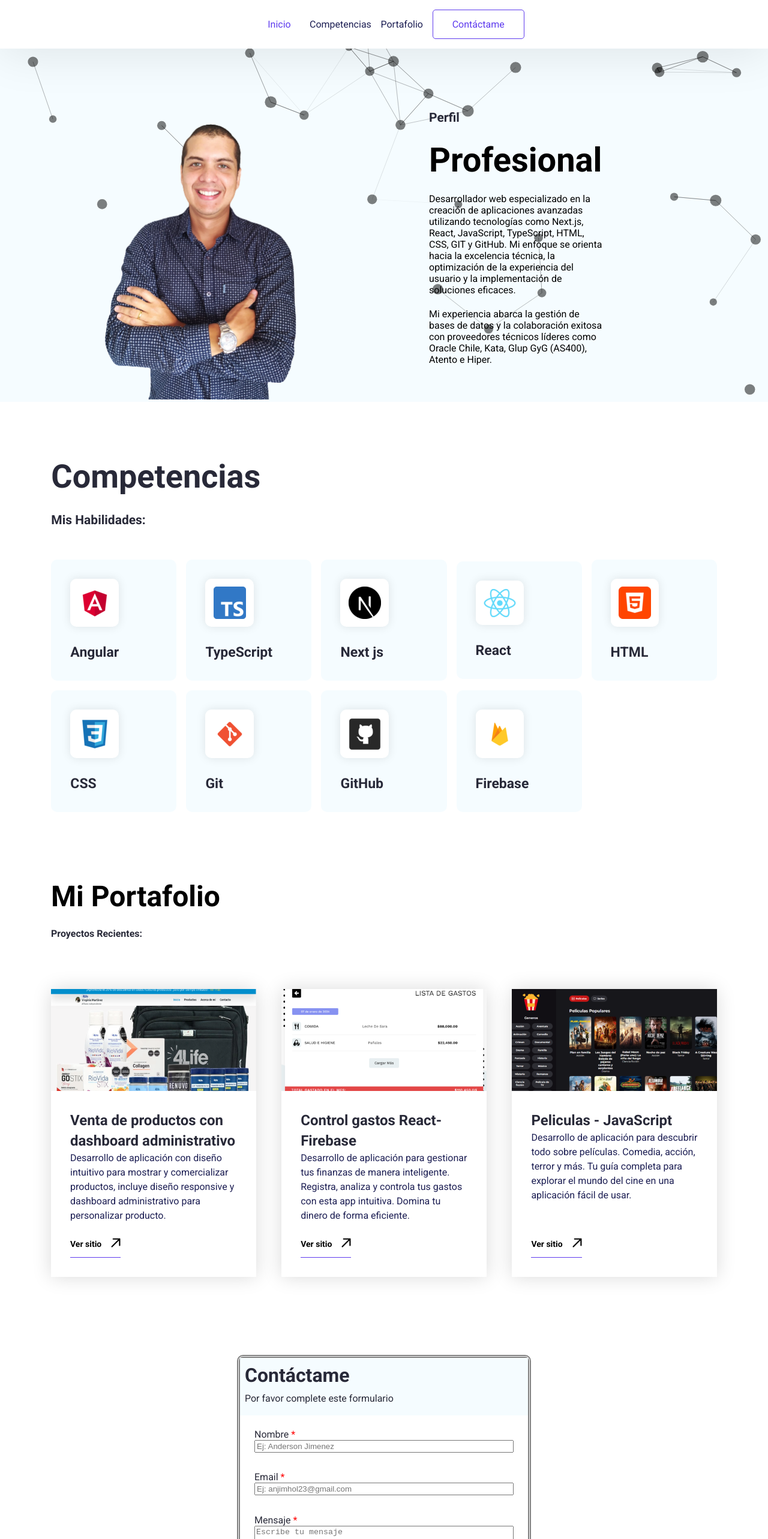
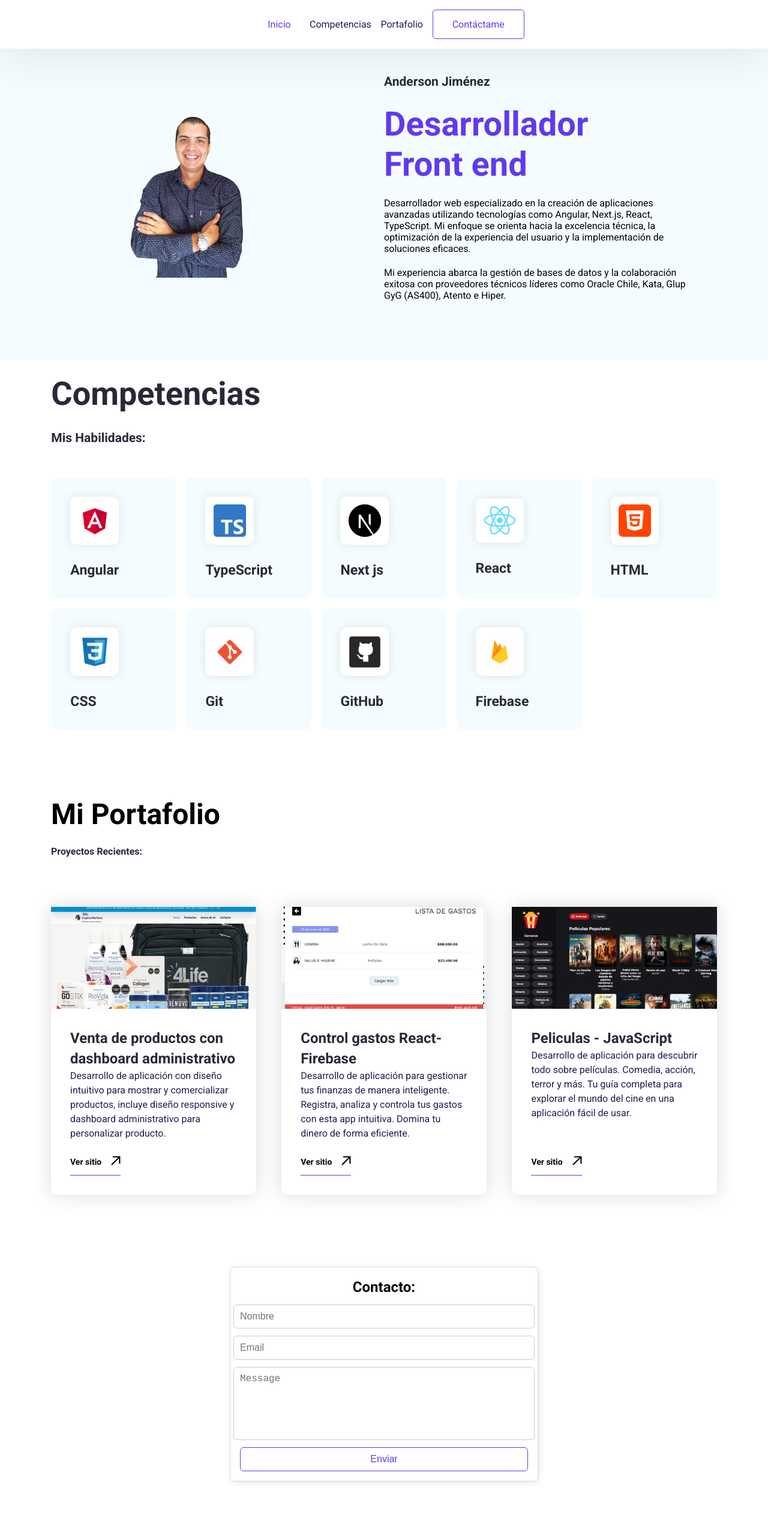
Before and after one commit to AJimenezHolguin/portafolio-espanol, a React (Create React App) app: page / in a window 1280 px wide. Shown: the top 2566 px of the page at 60% size. Built offline with nearby package versions, Linux system fonts and the light colour scheme.

Commit message:
organizando porfolio

```diff
--- a/src/App.css
+++ b/src/App.css
@@ -83,6 +83,7 @@ h1,h2,h3,h4,h5,h6,p{
     font-size: 56px;
     font-weight: 700;
     line-height: 67px;
+    color: var(--primary);
  }
  h2{
     font-size: 48px;
@@ -147,7 +148,6 @@ h1,h2,h3,h4,h5,h6,p{
     display: flex;
     justify-content: center;
     align-items: center;
-    /* padding: 15px 85.333px; */
     background: var(--white);
     box-shadow: 0px 5.333px 80px 0 rgba(0, 0, 0, 0.1);
     position: fixed;
@@ -160,7 +160,6 @@ h1,h2,h3,h4,h5,h6,p{
     display: flex;
     align-items: center;
     gap: 15.667px;
-    /* gap: 42.667px; */
     text-decoration: none;
 }
 .navbar--items ul > li > a{
@@ -183,14 +182,12 @@ h1,h2,h3,h4,h5,h6,p{
 
 /* Hero Section Style*/
 .hero--section{
-    position: relative;
+    /* position: relative; */
     display: grid;
     grid-template-columns: repeat(2, 1fr);
     padding: 90.333px 133.333px 0px;
     align-items: center;
     justify-content: space-between;
-    gap: 150px;
-    /* background-color: var(--bg-shade); */
     overflow: hidden;
     z-index: -1;
 
@@ -205,7 +202,7 @@ h1,h2,h3,h4,h5,h6,p{
 }
 
 .tsParticles {
-  height: 850px;
+  height: 600px;
 }
 
 .hero--section--content{
@@ -247,7 +244,7 @@ h1,h2,h3,h4,h5,h6,p{
 /*Skills Section Style*/
 .skills--section{
     display: flex;
-    padding: 90px 85.33px 0px;
+    padding: 120px 85.33px 0px;
     flex-direction: column;
     justify-content: center;
     align-items: flex-start;
@@ -259,6 +256,7 @@ h1,h2,h3,h4,h5,h6,p{
     font-weight: 700;
     line-height: 77px;
 }
+
 .skills--section--container{
     display: grid;
     justify-content: center;
@@ -276,7 +274,7 @@ h1,h2,h3,h4,h5,h6,p{
     border-radius: 10.6px;
     background: var(--bg-shade);
 
-}
+}.portfolio--section--card:hover,
 .skills--section--card:hover{
    border-bottom: 4px solid var(--primary);
 }
@@ -316,15 +314,15 @@ h1,h2,h3,h4,h5,h6,p{
 /*About Us*/
 .about--section{
     display: grid;
-    /* padding: 85px 85.3px 0px; */
     align-items: center;
     gap: 114.6px;
-    grid-template-columns: repeat(2, 1fr);
+
 
 }
 .about--section--img > img{
-    width: 100%;
-    height: 100%;
+    width: 50%;
+    height: 50%;
+    padding-left: 60px;
 }
 /*My Porfolio Start*/
 .portfolio--section{
@@ -373,8 +371,7 @@ h1,h2,h3,h4,h5,h6,p{
     flex: 1 0 0;
     background: var(--white);
     box-shadow: 0 0 32px rgba(0, 0, 0, 0.15);
-    border-top-left-radius: 12px;
-    border-top-right-radius: 12px;
+    border-radius: 10.6px;
     height: 100%;
 }
 .portfolio--section--card > a{
@@ -409,18 +406,16 @@ h1,h2,h3,h4,h5,h6,p{
 
 .contact--section{
   display: flex;
-  padding: 90px 85px 40px;
+  padding: 0px 85px 40px;
   flex-direction: column;
   justify-content: center;
   align-items: center;
-  /* text-align: center; */
   gap: 64px;
-  margin-top: 40px;
+
 }
 
 form {
   width: 30rem;
-  height: 530px;
   display: flex;
   flex-direction: column;
   align-items: center;
@@ -474,13 +469,56 @@ form {
   color: #ffffff;
 }
 
+/*Contacto2 */
+.contact-form {
+
+  margin: 120px auto 0px;
+  padding: 16px;
+  border: 1px solid #ddd;
+  border-radius: 8px;
+  box-shadow: 2px 2px 10px rgba(0, 0, 0, 0.1);
+  display: flex;
+  flex-direction: column;
+  gap: 12px;
+}
+
+.input-field {
+  width: 100%;
+  padding: 10px;
+  border: 1px solid #ccc;
+  border-radius: 6px;
+  font-size: 16px;
+}
+
+.textarea {
+  height: 100px;
+  resize: none;
+}
+
+.submit-button {
+  width: 100%;
+  background-color: var(--white);
+  color: var(--primary);
+  padding: 10px;
+  border: var(--primary) solid 1px;
+  border-radius: 6px;
+  font-size: 16px;
+  cursor: pointer;
+  transition: background-color 0.2s ease-in-out;
+}
+
+.submit-button:hover {
+  background-color: var(--primary);
+  color: var(--white);
+  border: var(--primary) solid 1px;
+}
+
   /* Footer Starts */
 .footer--container {
     display: flex;
     padding: 0px 85.333px 100px;
     flex-direction: column;
     align-items: flex-start;
-    /* background: var(--bg-shade); */
     align-items: center;
     align-self: stretch;
   }
--- a/src/Pages/Home/AboutMe.jsx
+++ b/src/Pages/Home/AboutMe.jsx
@@ -1,23 +1,26 @@
 const AboutMe = () => {
   return (
     <section id="AboutMe" className="about--section">
-      {/* <div className="about--section--img">
-        <img src="./img/sinfondoFoto.png" alt="About Me" />
-      </div> */}
       <div className="hero--section--content--box about--section--box">
         <div className="hero--section--content">
-          <p className="section--title">Perfil</p>
-          <h1 className="skills-section--heading">Profesional</h1>
+          <p className="section--title">Anderson Jiménez</p>
+          <h1 className="skills-section--heading">Desarrollador <br/>Front end</h1>
           <p className="hero--section-description">
-          Desarrollador web especializado en la creación de aplicaciones avanzadas utilizando tecnologías como Next.js, React, JavaScript, TypeScript, HTML, CSS, GIT y GitHub. Mi enfoque se orienta hacia la excelencia técnica, la optimización de la experiencia del usuario y la implementación de soluciones eficaces.
+            Desarrollador web especializado en la creación de aplicaciones
+            avanzadas utilizando tecnologías como Angular, Next.js, React,
+            TypeScript. Mi enfoque se orienta hacia la
+            excelencia técnica, la optimización de la experiencia del usuario y
+            la implementación de soluciones eficaces.
           </p>
           <p className="hero--section-description">
-          Mi experiencia abarca la gestión de bases de datos y la colaboración exitosa con proveedores técnicos líderes como Oracle Chile, Kata, Glup GyG (AS400), Atento e Hiper.
+            Mi experiencia abarca la gestión de bases de datos y la colaboración
+            exitosa con proveedores técnicos líderes como Oracle Chile, Kata,
+            Glup GyG (AS400), Atento e Hiper.
           </p>
         </div>
       </div>
     </section>
   );
-}
+};
 
 export default AboutMe;
--- a/src/Pages/Home/ContactMe.jsx
+++ b/src/Pages/Home/ContactMe.jsx
@@ -1,84 +1,67 @@
-import React, { useRef } from "react";
+import { useRef } from "react";
 import emailjs from "@emailjs/browser";
-import Swal from 'sweetalert2'
+import Swal from "sweetalert2";
 
 export const ContactMe = () => {
-  const refForm = useRef();
+  const formRef = useRef();
 
-  const handleSubmit = (event) => {
-    event.preventDefault();
-
+  const handleSubmit = (e) => {
+    e.preventDefault();
     const serviceId = "service_1zydh7h";
     const templateId = "template_rda7mmc";
 
-    const apiKey = "bRO9ukLUmI5-eYBiE";
+    const apiKey = "m1vjfKLHSPvMJGwWh";
 
     emailjs
-      .sendForm(serviceId, templateId, refForm.current, apiKey)
+      .sendForm(serviceId, templateId, formRef.current, apiKey)
       .then((result) => {
-        console.log(result.text)
+        console.log(result.text);
 
         Swal.fire({
           title: "Mensaje enviado!",
           icon: "success",
-        draggable: true
-      })
-      refForm.current.reset()
+          draggable: true,
+        });
+        formRef.current.reset();
       })
       .catch((error) => {
-      console.error(error)
+        console.error(error);
         Swal.fire({
           icon: "error",
           title: "Oops...",
           text: "Hubo un problema al enviar el mensaje. Inténtalo nuevamente",
         });
-    })
-
+      });
   };
-
 
   return (
     <section id="Contact" className="contact--section">
-      <form ref={refForm} action="" onSubmit={handleSubmit}>
-        <div className="header-contact">
-          <h2>Contáctame</h2>
-          <p>Por favor complete este formulario</p>
+      <form ref={formRef} onSubmit={handleSubmit} className="contact-form">
+        <div>
+          <h3>Contacto:</h3>
         </div>
-        <fieldset className="field-name">
-          <label className="symbol-required name" htmlFor="Nombre">
-            Nombre{" "}
-          </label>
         <input
+          type="text"
           name="name"
-            type="text"
-            placeholder="Ej: Anderson Jimenez"
+          placeholder="Nombre"
+          className="input-field"
           required
         />
-        </fieldset>
-        <fieldset className="field-email">
-          <label className="symbol-required" name="email">
-            Email{" "}
-          </label>
         <input
+          type="email"
           name="email"
-            type="email"
-            id="email"
-            placeholder="Ej: anjimhol23@gmail.com"
+          placeholder="Email"
+          className="input-field"
           required
         />
-        </fieldset>
-        <fieldset className="field-message">
-          <label className="symbol-required">Mensaje </label>
         <textarea
           name="message"
-            cols="30"
-            rows="10"
-            maxLength="500"
-            placeholder="Escribe tu mensaje"
-          ></textarea>
-        </fieldset>
-        <button className="btn btn-outline-primary"
-        >Enviar
+          placeholder="Message"
+          className="input-field textarea"
+          required
+        />
+        <button type="submit" className="submit-button">
+          Enviar
         </button>
       </form>
     </section>
--- a/src/Pages/Home/CoverParticles.jsx
+++ b/src/Pages/Home/CoverParticles.jsx
@@ -68,47 +68,47 @@ const CoverParticles = () => {
                         },
                     },
                 },
-                particles: {
-                    color: {
+                // particles: {
+                //     color: {
 
-                        value: "#000",
-                    },
-                    links: {
-                        color: "#000",
-                        distance: 150,
-                        enable: true,
-                        opacity: 0.5,
-                        width: 1,
+                //         value: "#000",
+                //     },
+                //     links: {
+                //         color: "#000",
+                //         distance: 150,
+                //         enable: true,
+                //         opacity: 0.5,
+                //         width: 1,
 
 
-                    },
-                    move: {
-                        direction: "none",
-                        enable: true,
-                        outModes: {
-                            default: "bounce",
-                        },
-                        random: false,
-                        speed: 1,
-                        straight: false,
-                    },
-                    number: {
-                        density: {
-                            enable: true,
-                            area: 800,
-                        },
-                        value: 80,
-                    },
-                    opacity: {
-                        value: 0.5,
-                    },
-                    shape: {
-                        type: "circle",
-                    },
-                    size: {
-                        value: { min: 10, max: 6 },
-                    },
-                },
+                //     },
+                //     move: {
+                //         direction: "none",
+                //         enable: true,
+                //         outModes: {
+                //             default: "bounce",
+                //         },
+                //         random: false,
+                //         speed: 1,
+                //         straight: false,
+                //     },
+                //     number: {
+                //         density: {
+                //             enable: true,
+                //             area: 800,
+                //         },
+                //         value: 80,
+                //     },
+                //     opacity: {
+                //         value: 0.5,
+                //     },
+                //     shape: {
+                //         type: "circle",
+                //     },
+                //     size: {
+                //         value: { min: 10, max: 6 },
+                //     },
+                // },
                 detectRetina: true,
             }}
         />
--- a/src/Pages/Home/Navbar.jsx
+++ b/src/Pages/Home/Navbar.jsx
@@ -50,7 +50,7 @@ const Navbar = () => {
               activeClass="navbar--active-content"
               spy={true}
               smooth={true}
-              // offset={-5}
+              offset={-10}
               duration={500}
               to="heroSection"
               className="navbar--content"
@@ -65,7 +65,7 @@ const Navbar = () => {
               activeClass="navbar--active-content"
               spy={true}
               smooth={true}
-              // offset={-5}
+              offset={10}
               duration={500}
               to="mySkills"
               className="navbar--content"
@@ -79,7 +79,7 @@ const Navbar = () => {
               activeClass="navbar--active-content"
               spy={true}
               smooth={true}
-              offset={5}
+              offset={10}
               duration={500}
               to="MyPortfolio"
               className="navbar--content"
```
Lines whose indentation alone changed are shown as unchanged.
